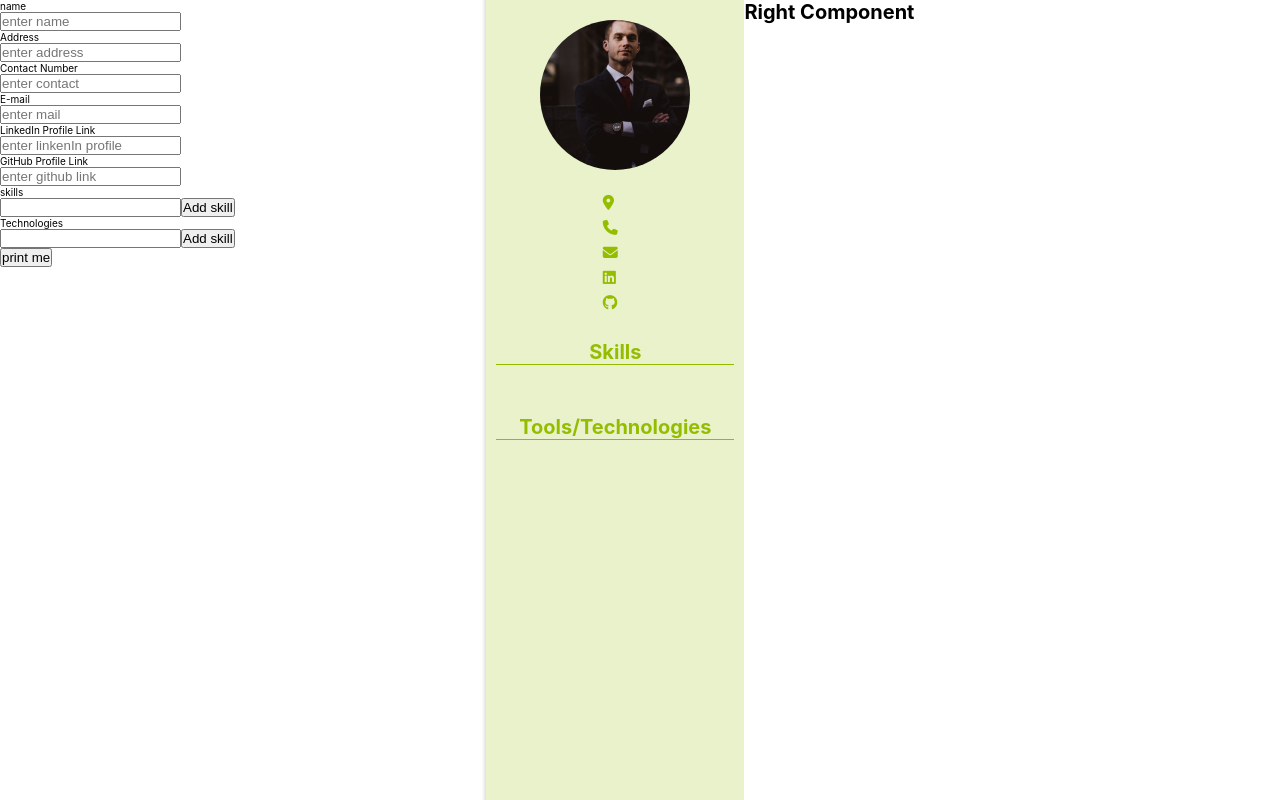
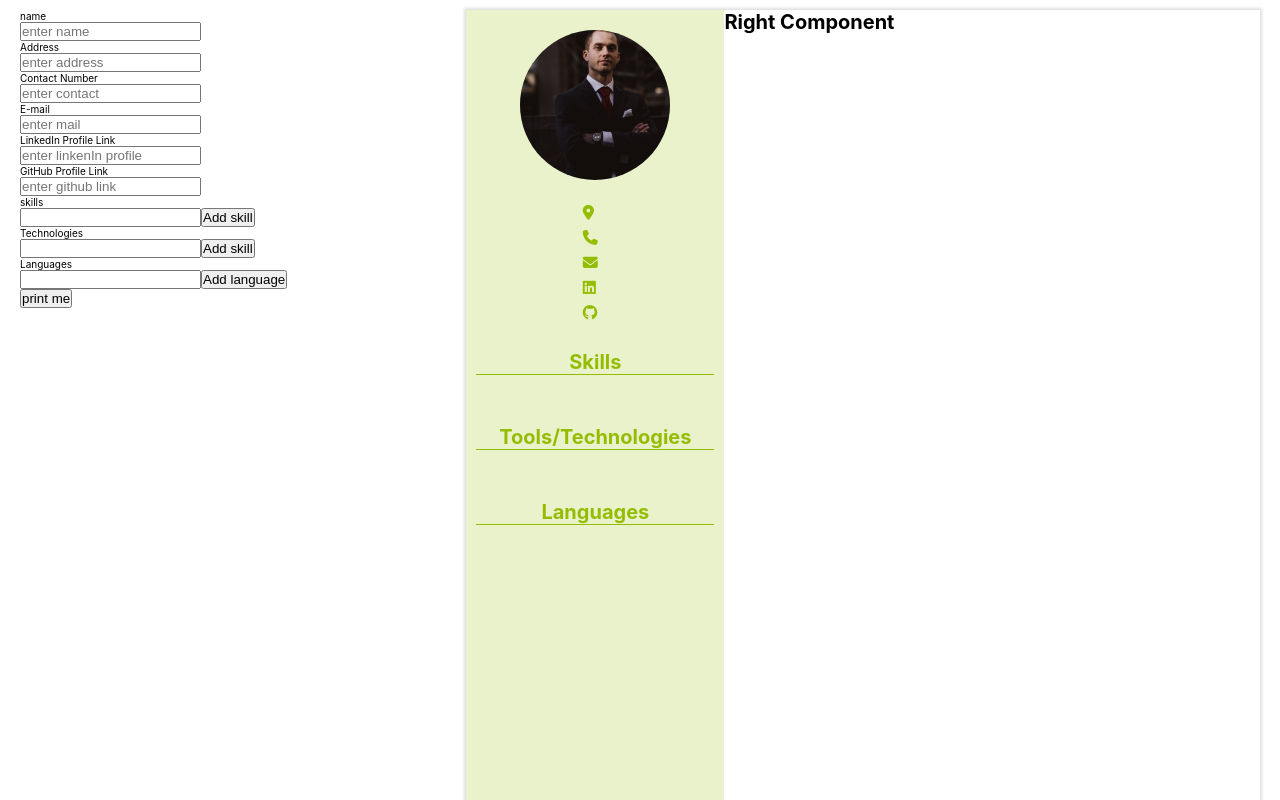
Before and after one commit to dineshveguru/resume-builder-remastered, a React (Create React App) app: page / in a window 1280 px wide. Shown: the top 800 px of the page. Built offline with nearby package versions, Linux system fonts and the light colour scheme.

Commit message:
problems resolved

```diff
--- a/src/App.css
+++ b/src/App.css
@@ -1,4 +1,5 @@
 .App{
   display: flex;
   justify-content: space-between;
+  padding: 1rem 2rem;
 }
--- a/src/App.js
+++ b/src/App.js
@@ -78,7 +78,12 @@ function App() {
         <button onClick={handlePrint}>print me</button>
       </div>
       <div>
-        <Resume innerRef={componentRef} details={details} skillSet={skillSet} />
+        <Resume
+          innerRef={componentRef}
+          details={details}
+          skillSet={skillSet}
+          techSet={techSet}
+        />
       </div>
     </div>
   );
--- a/src/components/Form.js
+++ b/src/components/Form.js
@@ -1,12 +1,13 @@
 import React from "react";
 import SkillComponent from "./SkillComponent";
+import TechComponent from "./TechComponent";
 
 function Form(props) {
   const skills = props.skillSet.map((skill) => (
     <SkillComponent skill={skill} deleteSkill={props.deleteSkill} />
   ));
   const techs = props.techSet.map((techItem) => (
-    <SkillComponent skill={techItem} deleteSkill={props.deleteTech} />
+    <TechComponent tech={techItem} deleteTech={props.deleteTech} />
   ));
   return (
     <div>
@@ -66,6 +67,9 @@ function Form(props) {
       <input type="text" onChange={props.changeTech} value={props.tech} />
       <button onClick={props.changeTechSet}>Add skill</button>
       {techs}
+      <p>Languages</p>
+      <input type="text" />
+      <button>Add language</button>
     </div>
   );
 }
--- a/src/components/LeftComponents/LeftComponent.js
+++ b/src/components/LeftComponents/LeftComponent.js
@@ -1,9 +1,13 @@
 import "../../styles/leftComponent.css";
 import SkillAdd from "../SkillAdd";
+import TechAdd from "../TechAdd";
 
 function LeftComponent(props) {
   const skills = props.skillSet.map((skill) => (
     <SkillAdd skillName={skill.skill} />
+  ));
+  const techs = props.techSet.map((tech) => (
+    <TechAdd techName={tech.techName} />
   ));
   return (
     <div className="left--container">
@@ -45,7 +49,10 @@ function LeftComponent(props) {
 
       <div className="skills-section">
         <h1>Tools/Technologies</h1>
-        <div className="skill-tag--container">{skills}</div>
+        <div className="skill-tag--container">{techs}</div>
+      </div>
+      <div className="skills-section">
+        <h1>Languages</h1>
       </div>
     </div>
   );
--- a/src/components/Resume.js
+++ b/src/components/Resume.js
@@ -6,7 +6,11 @@ function Resume(props) {
   return (
     <div>
       <div className="resume-container" ref={props.innerRef}>
-        <LeftComponent details={props.details} skillSet={props.skillSet} />
+        <LeftComponent
+          details={props.details}
+          skillSet={props.skillSet}
+          techSet={props.techSet}
+        />
         <RightComponent />
       </div>
     </div>
--- /dev/null
+++ b/src/components/TechAdd.js
@@ -0,0 +1,11 @@
+import "../styles/leftComponent.css";
+
+function TechAdd(props) {
+  return (
+    <div className="skill-tag">
+      <p>{props.techName}</p>
+    </div>
+  );
+}
+
+export default TechAdd;
--- /dev/null
+++ b/src/components/TechComponent.js
@@ -0,0 +1,17 @@
+import "../styles/leftComponent.css";
+
+function TechComponent(props) {
+  return (
+    <div className="skill-component--container">
+      <p>{props.tech.techName}</p>
+      <i
+        class="fa-solid fa-xmark"
+        onClick={() => {
+          props.deleteTech(props.tech.id);
+        }}
+      ></i>
+    </div>
+  );
+}
+
+export default TechComponent;
```
